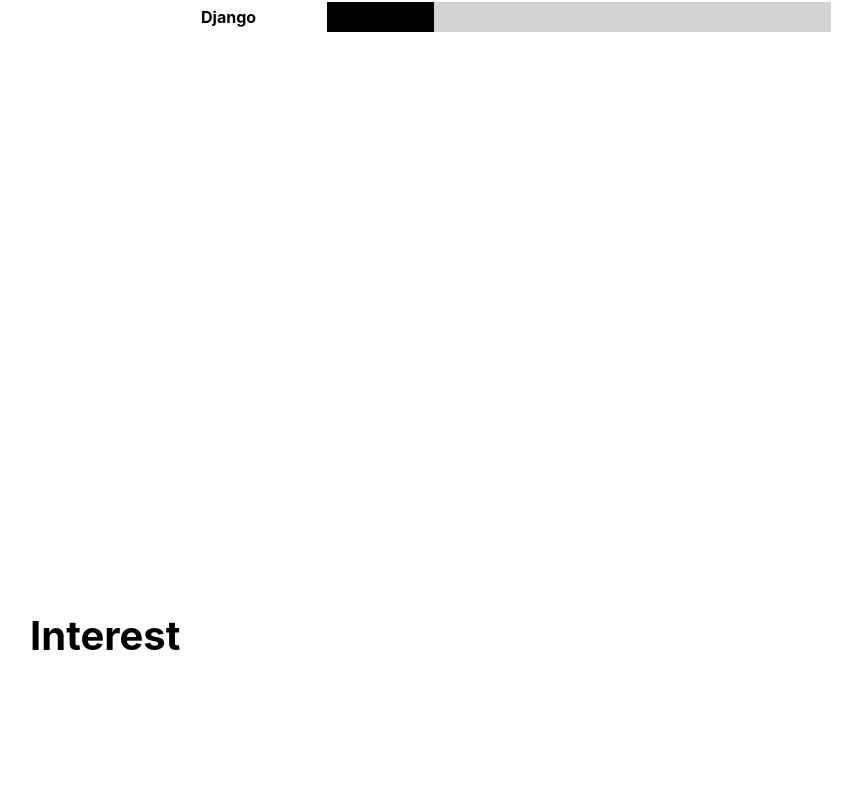
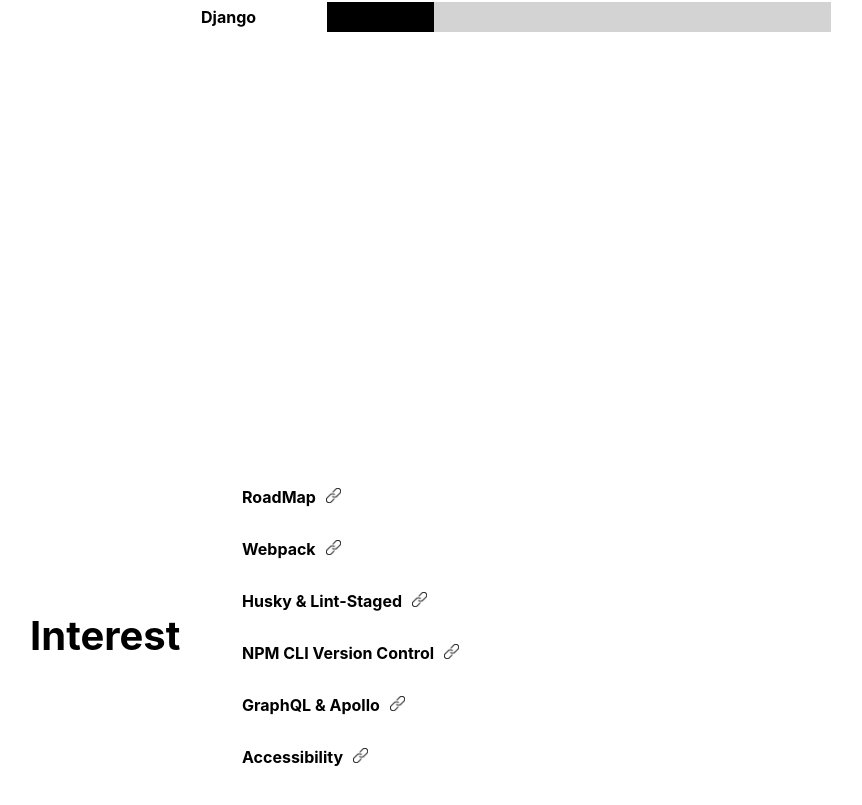
Before and after one commit to monolabsteam/Recruit, a React (Create React App) app in the folder FE/code/ciiuy78@gmail.com/resume/: page / in a window 1280 px wide. Shown: the part 2965-3770 px from the top of the page, without its empty margins (226-1088 px from the left). Built offline with nearby package versions, Linux system fonts and the light colour scheme.

Commit message:
feat : add interest

```diff
--- /dev/null
+++ b/FE/code/ciiuy78@gmail.com/resume/src/data/Interest.ts
@@ -0,0 +1,32 @@
+import { IInterest } from "../model/interest";
+
+const InterestData: IInterest[] = [
+  {
+    title: "RoadMap",
+    link: "https://www.notion.so/ROAD-MAP-8290b610977941c6a87071eb888ee970",
+  },
+  {
+    title: "Webpack",
+    link: "https://www.notion.so/Webpack-568c659c6fb04a208ce0b17601cd7ab7",
+  },
+  {
+    title: "Husky & Lint-Staged",
+    link:
+      "https://www.notion.so/Husky-Lint-staged-7e125273240b4d9e831b25fa2764c512",
+  },
+  {
+    title: "NPM CLI Version Control",
+    link:
+      "https://www.notion.so/NPM-CLI-Version-e27fa38ba7f745fe9cabc8ac0ae58f51",
+  },
+  {
+    title: "GraphQL & Apollo",
+    link: "https://www.notion.so/GraphQL-21637701e1c0455f99519079657fce69",
+  },
+  {
+    title: "Accessibility",
+    link: "https://www.notion.so/feat-NULI-99555401eaaf434fb4c5047ace085149",
+  },
+];
+
+export { InterestData };
--- /dev/null
+++ b/FE/code/ciiuy78@gmail.com/resume/src/model/interest.ts
@@ -0,0 +1,4 @@
+export interface IInterest {
+  title: String;
+  link: String;
+}
--- a/FE/code/ciiuy78@gmail.com/resume/src/views/Interest.tsx
+++ b/FE/code/ciiuy78@gmail.com/resume/src/views/Interest.tsx
@@ -1,11 +1,68 @@
 import React from "react";
 import Header from "src/components/Header";
+import { InterestData } from "src/data/Interest";
+import { IInterest } from "src/model/interest";
 import { SectionStyle } from "src/styles/Common";
+import { styled } from "@stitches/react";
+
+import LinkImage from "src/assets/images/link.png";
+
+const ListItemDivStyle = styled("div", {
+  display: "flex",
+  alignItems: "center",
+
+  "& img": {
+    width: "15px",
+    height: "15px",
+    cursor: "pointer",
+    marginLeft: "10px",
+  },
+});
 
 const Interest: React.FC = () => {
   return (
     <SectionStyle id="interest">
       <Header>Interest</Header>
+      <article>
+        {InterestData.map((interest) => (
+          <ListItemDivStyle key={`${interest.title}`}>
+            <p>
+              <b>{interest.title}</b>
+            </p>
+            <a href={`${interest.link}`} target="blank">
+              <img src={LinkImage} alt="link" />
+            </a>
+          </ListItemDivStyle>
+        ))}
+        <ul></ul>
+        <ul>
+          <p></p>
+        </ul>
+        <ul>
+          <p></p>
+        </ul>
+        <ul>
+          <p></p>
+        </ul>
+        <ul>
+          <p></p>
+        </ul>
+        <ul>
+          <p></p>
+        </ul>
+        <ul>
+          <p></p>
+        </ul>
+        <ul>
+          <p></p>
+        </ul>
+        <ul>
+          <p></p>
+        </ul>
+        <ul>
+          <p></p>
+        </ul>
+      </article>
     </SectionStyle>
   );
 };
```
Also changed, not shown: FE/code/ciiuy78@gmail.com/resume/src/assets/images/link.png (added).
